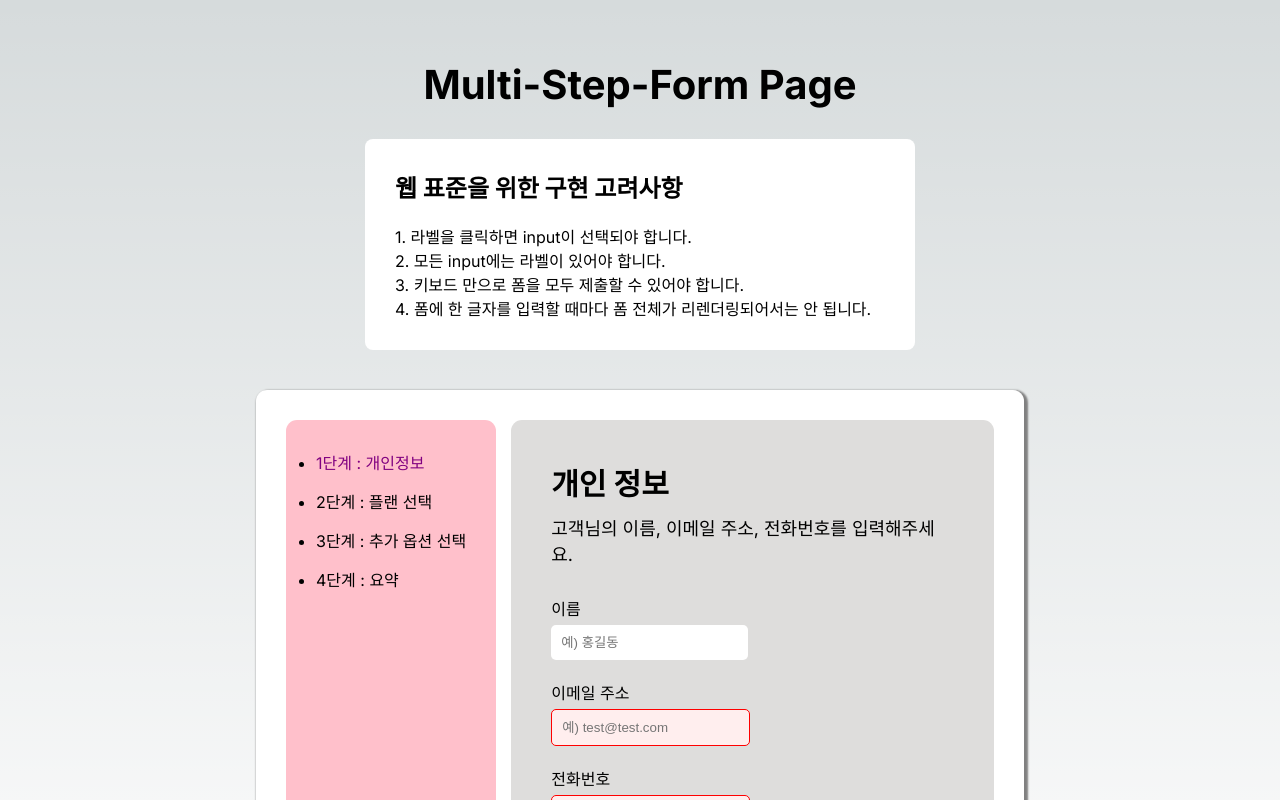
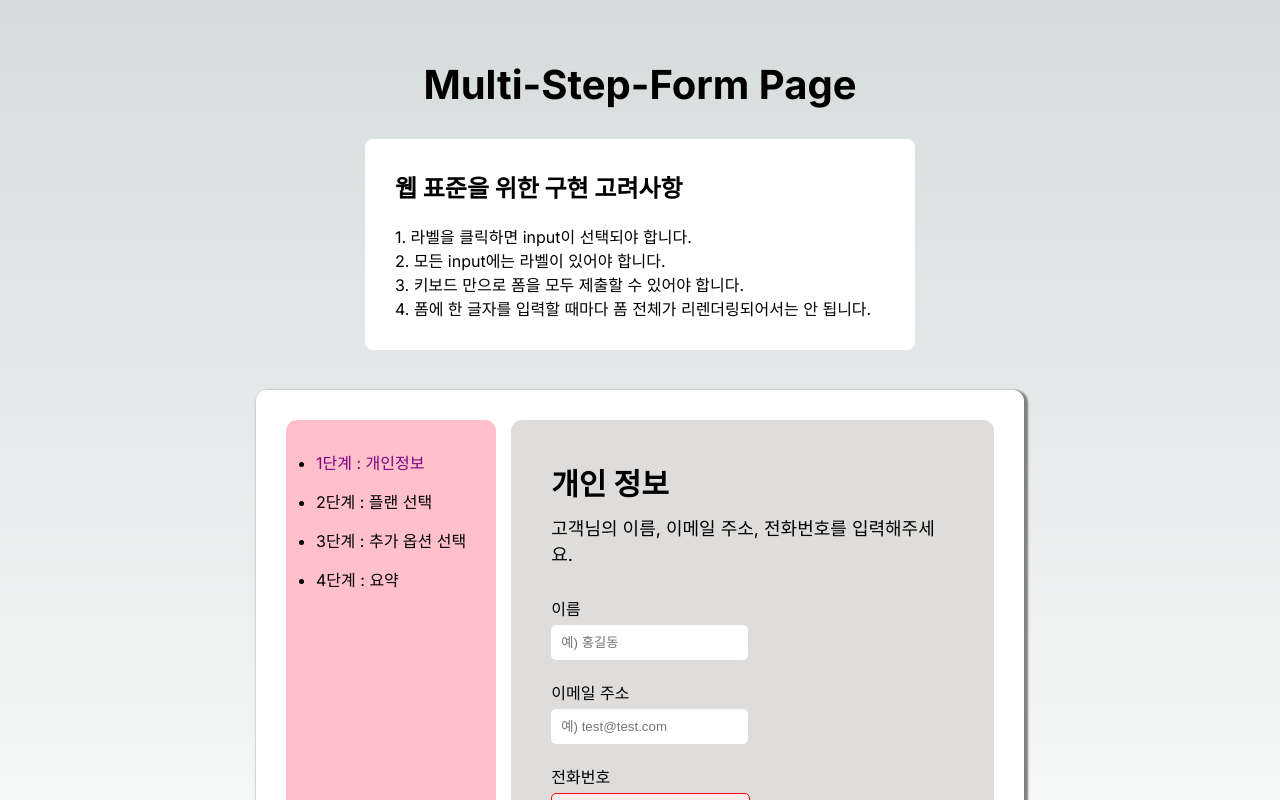
Before and after one commit to JunnieLee/web-standards-considered-components, a Next.js app: page /multi-step-form in a window 1280 px wide. Shown: the top 800 px of the page. Built offline with nearby package versions, Linux system fonts and the light colour scheme.

Commit message:
fix: 이메일 인풋 type=input을 이용해 validation 처리

```diff
--- a/app/multi-step-form/_components/FormStepOne.tsx
+++ b/app/multi-step-form/_components/FormStepOne.tsx
@@ -14,12 +14,7 @@ export const FormStepOne = () => {
         </label>
         <label>
           이메일 주소
-          <input
-            name="email"
-            placeholder="예) test@test.com"
-            pattern="[a-z0-9!#$%&'*+/=?^_`{|}~-]+(?:\.[a-z0-9!#$%&'*+/=?^_`{|}~-]+)*@(?:[a-z0-9](?:[a-z0-9-]*[a-z0-9])?\.)+[a-z0-9](?:[a-z0-9-]*[a-z0-9])?"
-            required
-          />
+          <input name="email" type="email" placeholder="예) test@test.com" />
         </label>
         <label>
           전화번호
```
